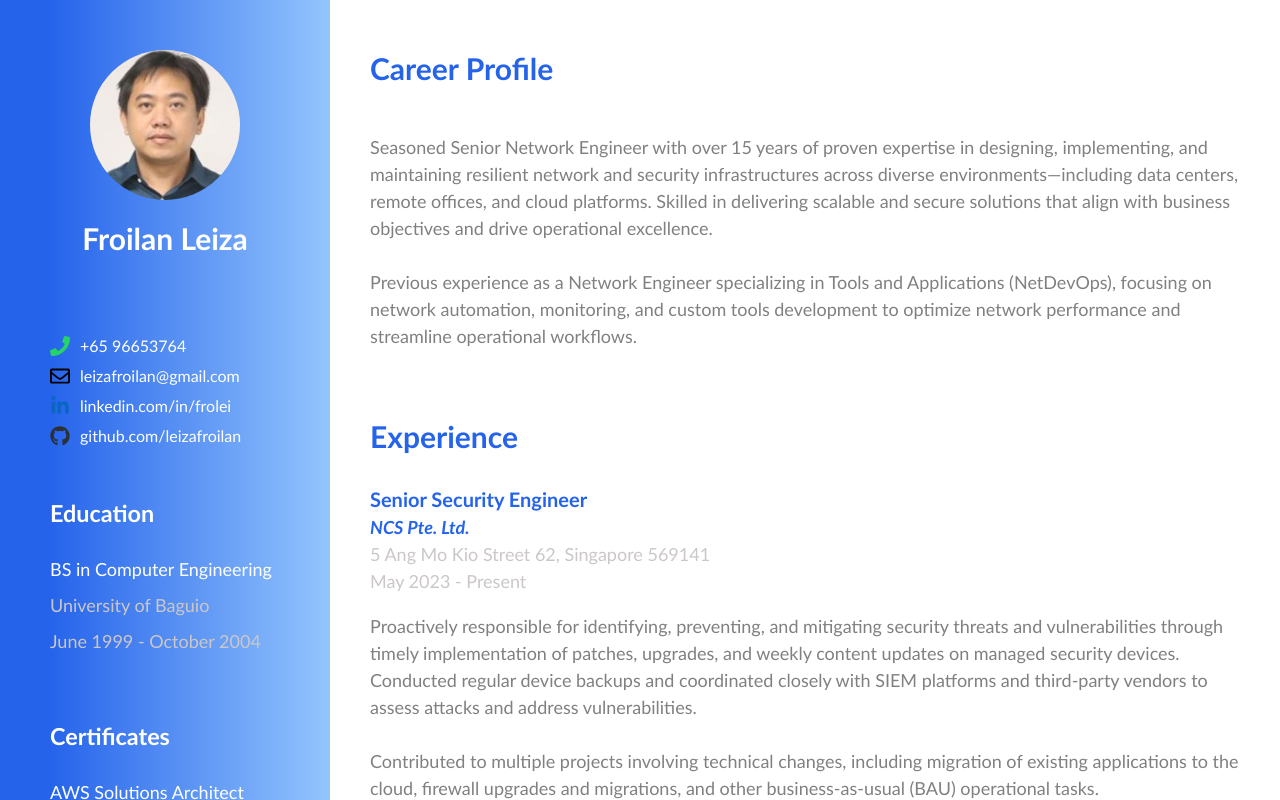
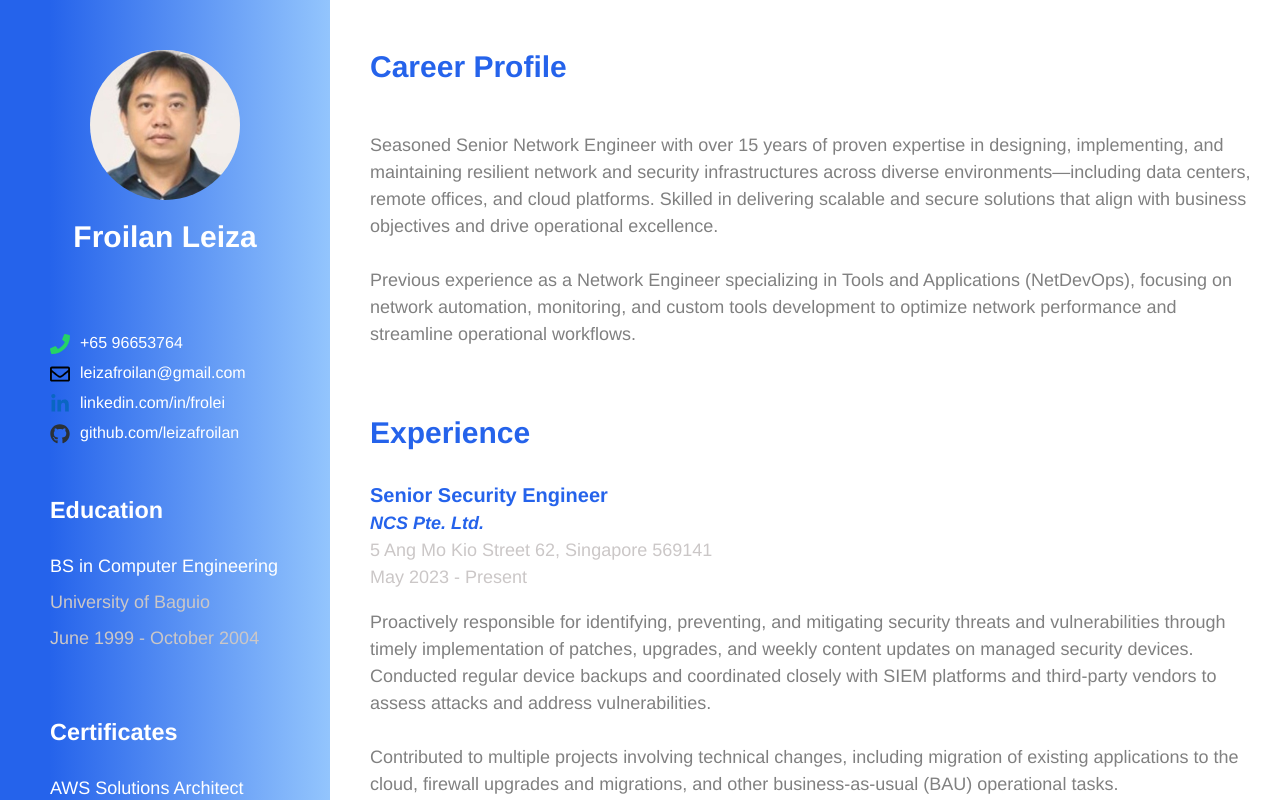
Before and after one commit to leizafroilan/leizafroilan.github.io, a React (Create React App) app: page /#/profile in a window 1280 px wide. Built offline with nearby package versions, Linux system fonts and the light colour scheme.

Commit message:
testing font family helvetica

```diff
--- a/src/App.css
+++ b/src/App.css
@@ -1,7 +1,7 @@
 body, html {
   height: 100%;
   margin: 0;
-  font-family: "Calibri", sans-serif, "Inter var";
+  font-family: "Helvetica", sans-serif, "Inter var";
   overflow-x: hidden;
 }
 
```
